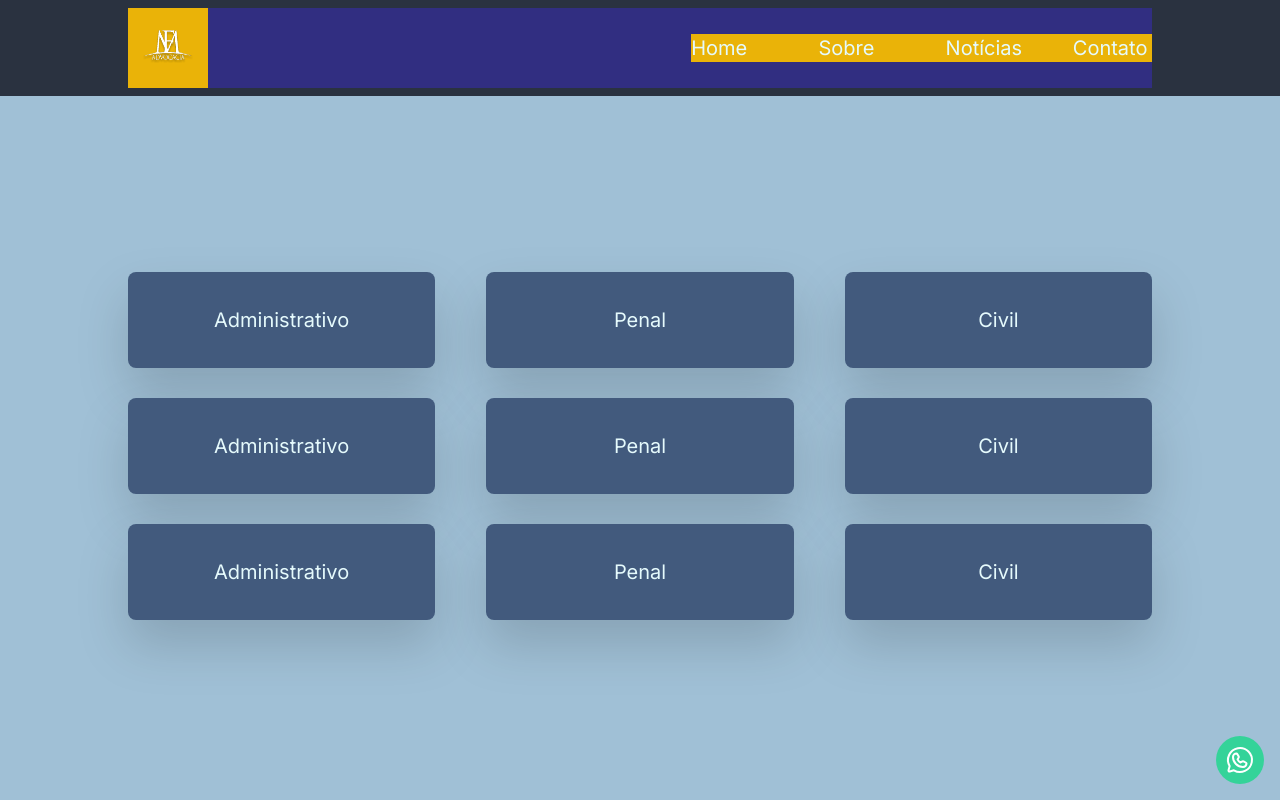
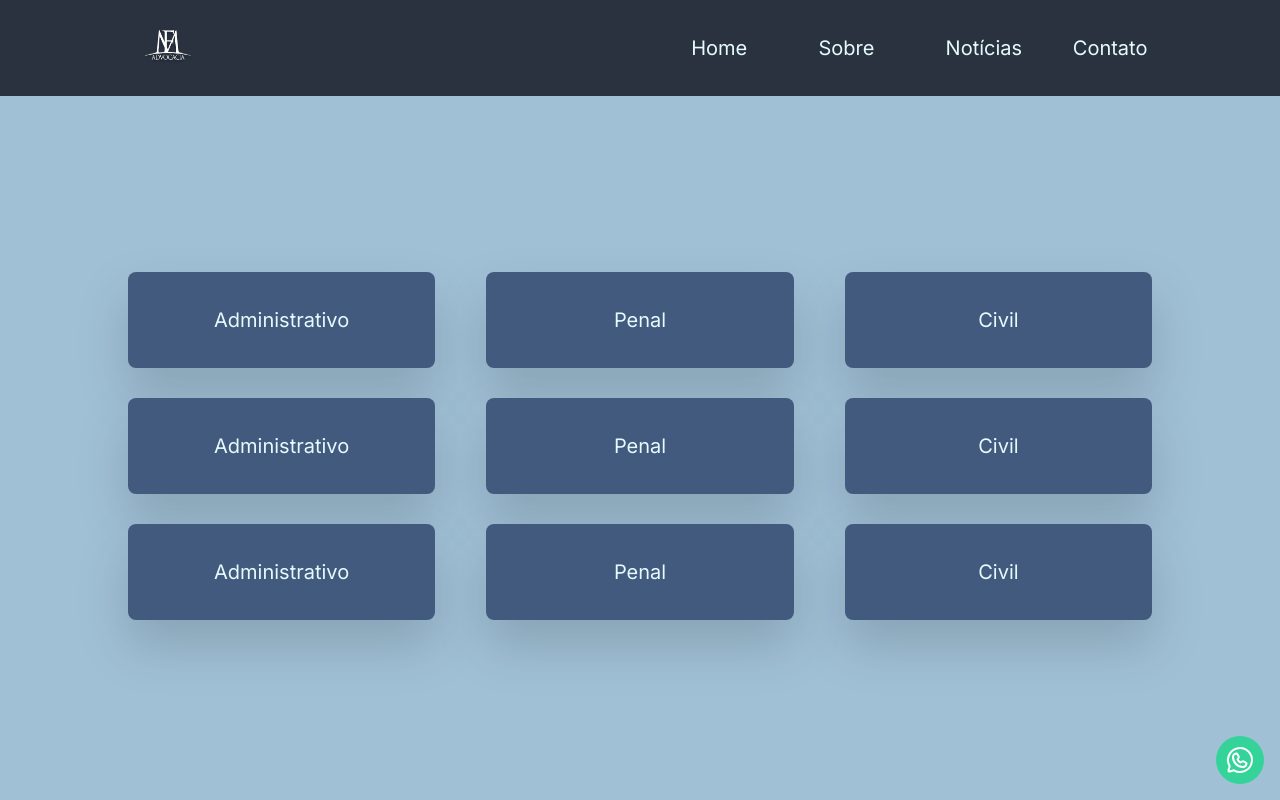
Before and after one commit to GabrielFerreira98/marcilio-ferreira-advogado-site, a React (Vite) app: page / in a window 1280 px wide. Shown: the top 800 px of the page. Built offline with nearby package versions, Linux system fonts and the light colour scheme.

Commit message:
Retirada do bg yellow e indigo

```diff
--- a/src/Components/Header.tsx
+++ b/src/Components/Header.tsx
@@ -4,9 +4,9 @@ import { FastLinkHeader } from './FastLinkHeader'
 export function Header(){
     return (
       <div className="h-[12vh] bg-marcilio-blue-700 flex items-center justify-center">
-        <div className='w-[80%] bg-indigo-900 flex items-center justify-between'>
-          <img className="h-20 w-20 bg-yellow-500 " src={logo} alt="" />
-          <div className='w-[45%] gap-12 bg-yellow-500 flex items-center justify-center'>
+        <div className='w-[80%] flex items-center justify-between'>
+          <img className="h-20 w-20" src={logo} alt="" />
+          <div className='w-[45%] gap-12 flex items-center justify-center'>
             <FastLinkHeader children='Home'/>
             <FastLinkHeader children='Sobre'/>
             <FastLinkHeader children='Notícias'/>
```
